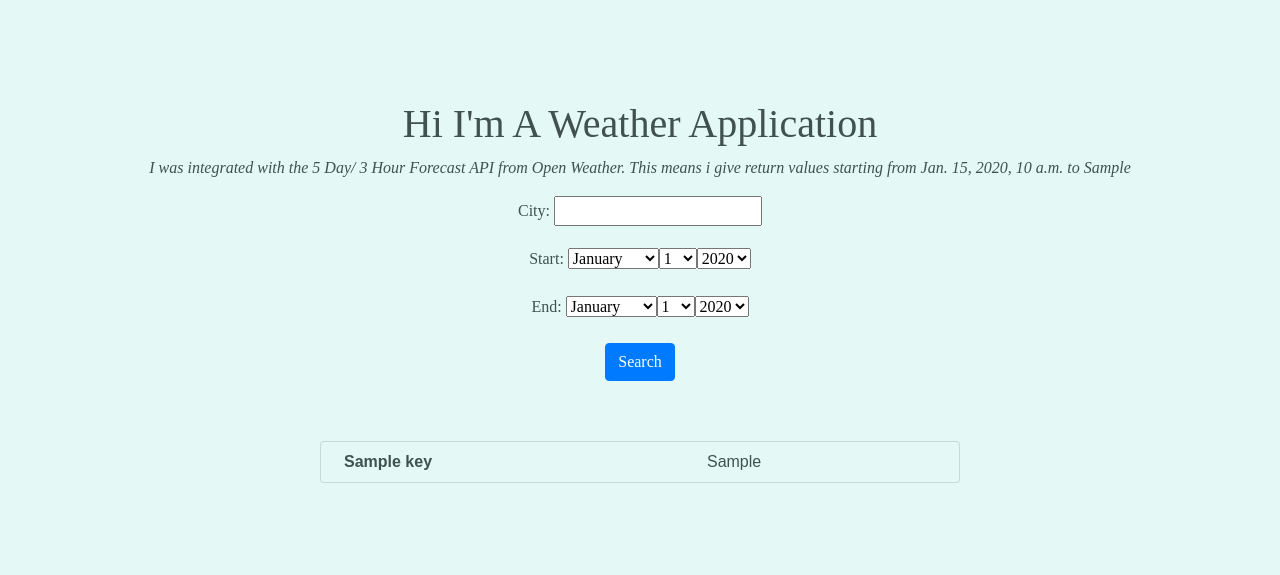
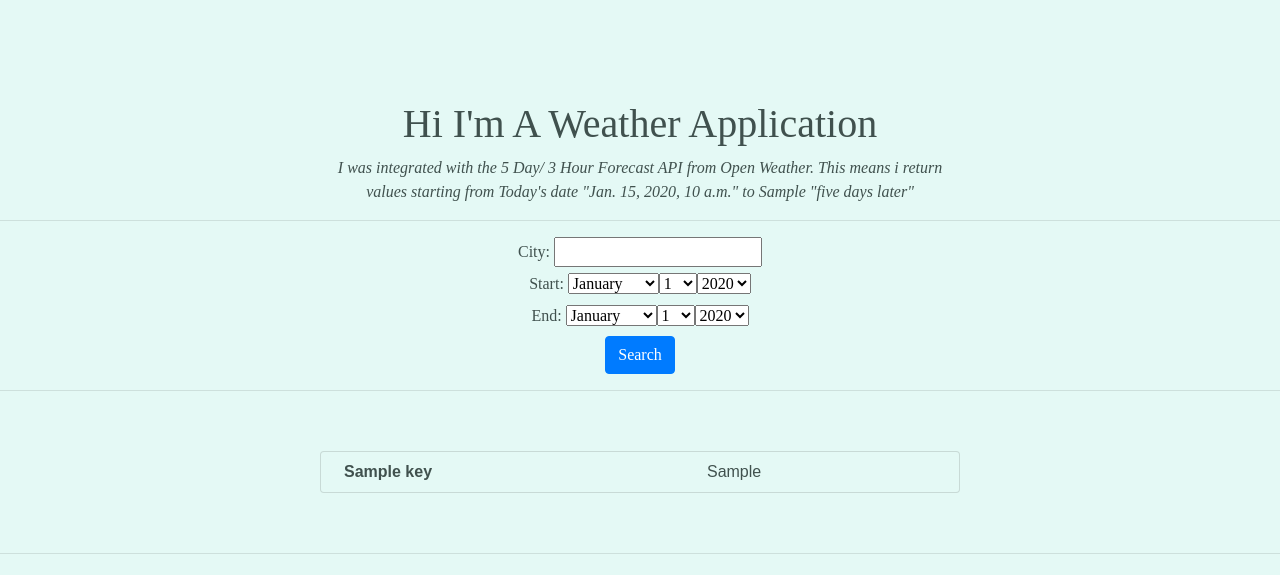
Before and after one commit to tmuzanenhamo/Django-Weather-App, a Django app: template weather_app/weather/templates/weather.html in a window 1280 px wide. Shown: the top 575 px of the page. Before the commit the page ends 483 px from the top, so only its background shows below. Run offline with Django 3.2, Linux system fonts and the light colour scheme; tables that the repository leaves empty hold one stand-in row (values such as "Sample post"); the template is opened without the code that fills it: values that come from a table or form of the project are taken from there, most other values are stand-ins (such as "Sample title", 1, 10 or a date in 2020); a map, chart or similar area stays blank; some libraries are stand-ins or nearby versions.

Commit message:
Fixed padding

```diff
--- a/weather_app/weather/templates/weather.html
+++ b/weather_app/weather/templates/weather.html
@@ -25,6 +25,11 @@
         clear: both;
         display: table;
         }
+        p{
+            width: 50%;
+            margin: auto;
+
+        }
     </style>
 
 
@@ -33,13 +38,15 @@
 <body>
 <div class="top-container">
         <h1>Hi I'm A Weather Application</h1>
-        <p><em>I was integrated with the 5 Day/ 3 Hour Forecast API from Open Weather. This means i give return values starting from {{today}} to {{five_days_later}} </em></p>
+        <p><em>I was integrated with the 5 Day/ 3 Hour Forecast API from Open Weather. This means i return values starting from Today's date "{{today}}" to {{five_days_later}} "five days later" </em></p>
+        <hr>
         <form action="" method="post">
             {{form.as_p}}
             <input type="submit" class="btn btn-primary" value="Search" id="btnSubmit">
 
             {%csrf_token%}
         </form>
+        <hr>
     <div class="card">
         <div class="container">
             <table>
@@ -61,6 +68,7 @@
         </div>
     </div>
 </div>
+<hr>
 <div class="middle-container">
     <div class="rows">
         <div class="columns">
```
Also changed, not shown: weather_app/weather/templates/weathers.html (deleted, +0 -23 lines).
